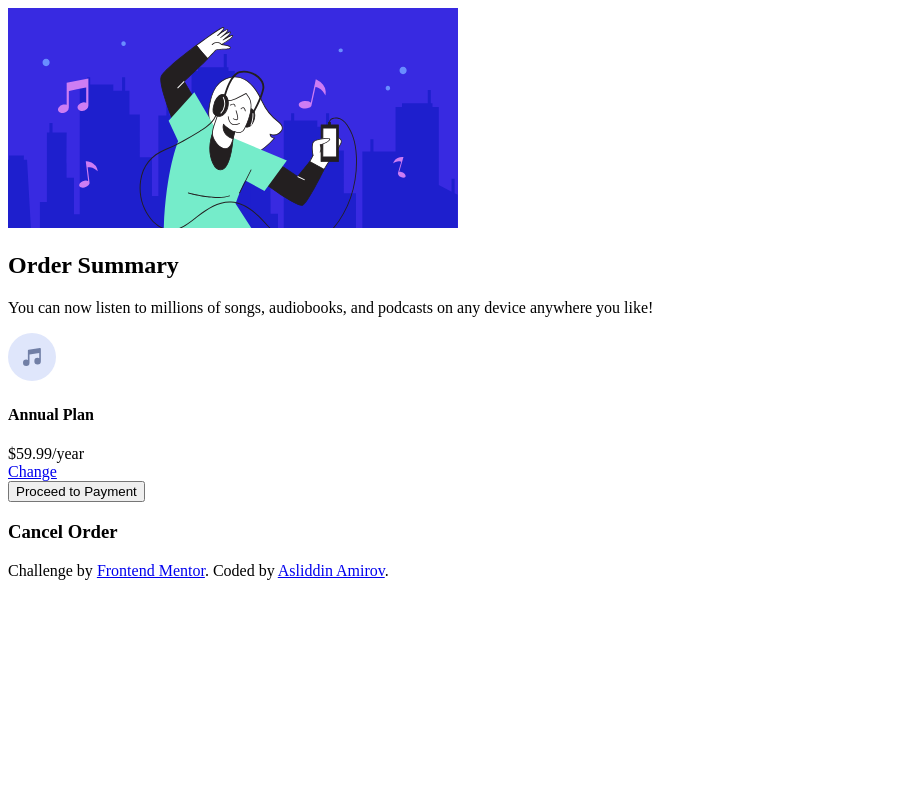
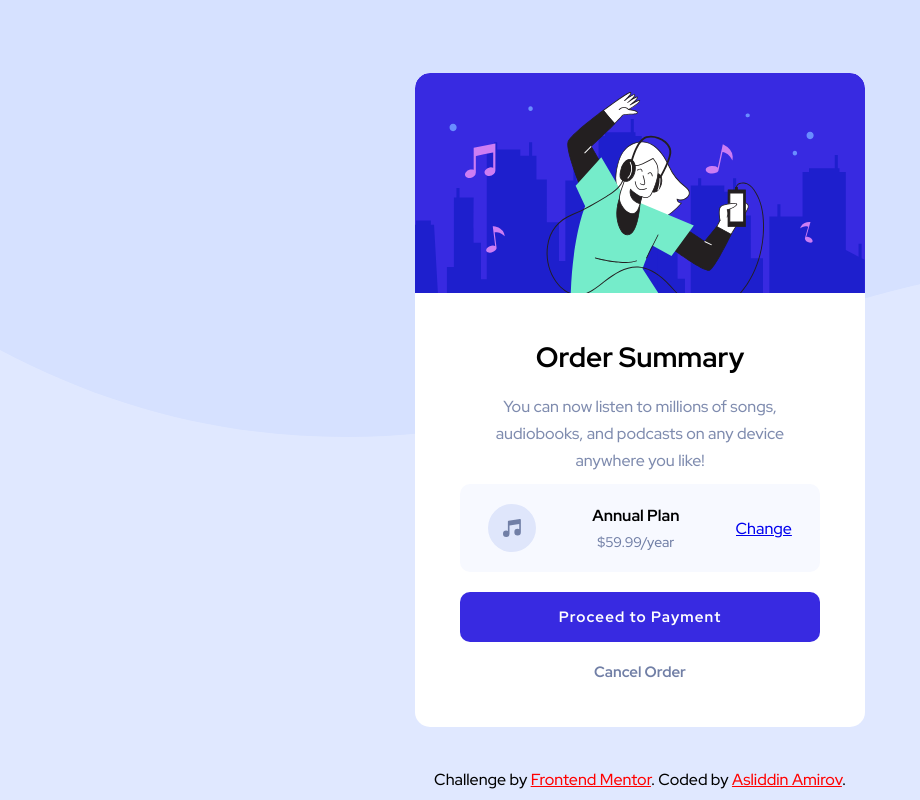
Before and after one commit to asliddinamir/project6-FM, a plain HTML site: page index.html in a window 1280 px wide. Shown: the whole page, without its empty margins (0-920 px from the left). Drawn offline with Linux system fonts and the light colour scheme.

Commit message:
done all the part

```diff
--- a/style.css
+++ b/style.css
@@ -0,0 +1,143 @@
+@import url('https://fonts.googleapis.com/css2?family=Red+Hat+Display:wght@500;700;900&display=swap');
+
+* {
+    box-sizing: border-box;
+    overflow: hidden;
+    margin: 0;
+}
+
+body {
+    font-family: 'Red Hat Display', sans-serif;
+    display: flex;
+    flex-direction: column;
+    align-items: center;
+    justify-content: center;
+    height: 100vh;
+    width: 100vw;
+    background: url('./images/pattern-background-desktop.svg') no-repeat #e0e8ff;
+    color: #717fa6;
+}
+
+.container {
+    display: flex;
+    flex-direction: column;
+    justify-content: center;
+    width: 450px;
+    border-radius: 15px;
+    background-color: #fff;
+    text-align: center;
+    position: relative;
+}
+
+.main_img {
+    height: 220px;
+    border-top-left-radius: 15px;
+    border-top-right-radius: 15px;
+}
+
+.info {
+    padding: 45px;
+}
+
+.title {
+    color: #000;
+    font-size: 28px;
+    margin-bottom: 17px;
+}
+
+.description {
+    line-height: 1.7;
+    font-size: 16px;
+    opacity: .9;
+    margin-bottom: 20px;
+}
+
+.plan {
+    display: flex;
+    align-items: center;
+    justify-content: space-around;
+    background-color: #f7f9ff;
+    padding: 20px 0px;
+    margin-top: -10px;
+    border-radius: 10px;
+}
+
+
+.plan_info h4 {
+    color: black;
+    margin-bottom: 5px;
+}
+
+.plan_info span {
+    font-size: 14px;
+}
+
+.btns {
+    margin-top: 20px;
+}
+
+.btn {
+    background-color: #382ae1;
+    color: #fff;
+    border-radius: 10px;
+    width: 100%;
+    padding: 15px 20px;
+    cursor: pointer;
+    font-family: inherit;
+    font-size: 15px;
+    font-weight: bold;
+    letter-spacing: 1.1px;
+    border: none;
+    transition: .3s ease;
+}
+
+.btn:hover {
+    background-color: #405ba4;
+}
+
+.cancel_order {
+    margin-top: 20px;
+    font-size: 15px;
+    color: #717fa6;
+    cursor: pointer;
+}
+
+.cancel_order:hover {
+    color: #000;
+}
+
+.attribution {
+    position: fixed;
+    bottom: 10px;
+    color: #000;
+    text-align: center;
+}
+
+.attribution a {
+    color: red;
+    transition: .3s;
+}
+
+.attribution a:hover {
+    color: rgb(43, 56, 56);
+}
+
+@media(max-width:495px) {
+    body {
+        padding: 10px;
+    }
+
+    .container {
+        width: 100%;
+    }
+
+    .main_img {
+        width: 100%;
+        height: auto;
+    }
+
+    .info {
+        padding: 15px;
+    }
+
+}
```
Also changed, not shown: index.html (+6 -1 lines).
